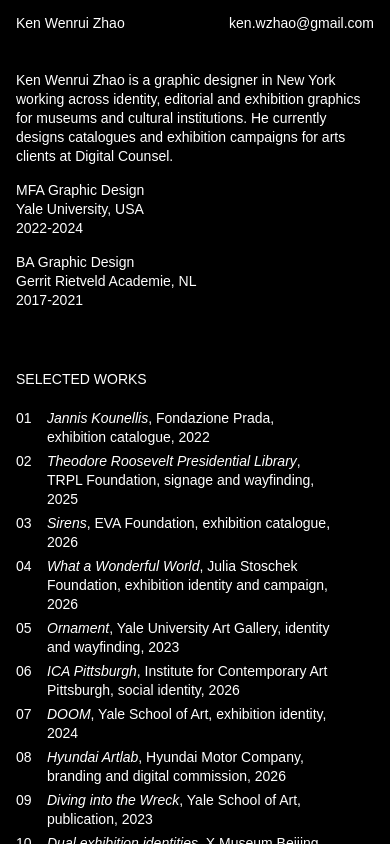
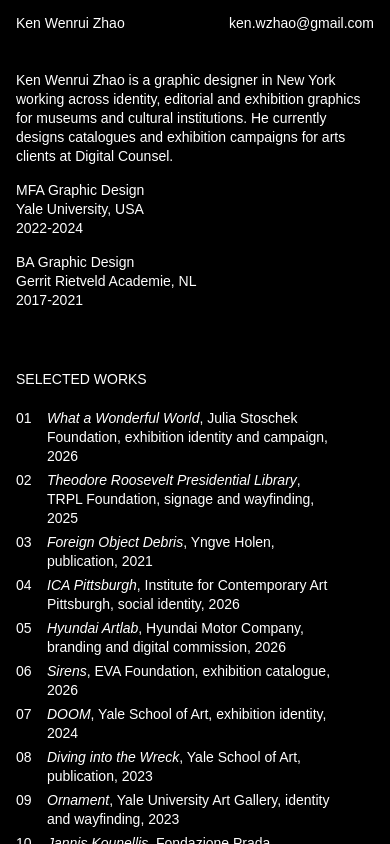
Before and after one commit to serpenskirt/portfolio-2027, a plain HTML site: page index.html in a window 390 px wide. Drawn offline with Linux system fonts and the light colour scheme.

Commit message:
New work order from the Contents page (01 JSF … 13 Rietveld); phone index preview keeps the index's line spacing
Co-Authored-By: Claude Opus 5.5 <noreply@anthropic.com>

```diff
--- a/index.html
+++ b/index.html
@@ -126,8 +126,10 @@
   #nav.only-near:not(.open) #index li:not(.near) { visibility: hidden; }
   /* Moving the mouse onto the preview opens the full index straight away */
   #nav.preview #index li.near { pointer-events: auto; }
-  /* phones: the preview lines get a taller tap area (same layout); a tap on them opens the full index */
-  body.mobile #nav.preview:not(.open) #index li.near { padding-top: 8px; padding-bottom: 8px; margin-top: -8px; margin-bottom: -8px; position: relative; }
+  /* phones: the preview lines get a taller tap area from an invisible overlay, so the line spacing stays the index's;
+     a tap on them opens the full index */
+  body.mobile #nav.preview:not(.open) #index li.near { position: relative; }
+  body.mobile #nav.preview:not(.open) #index li.near::after { content: ''; position: absolute; left: 0; right: 0; top: -6px; bottom: -6px; }
 
   @media (prefers-reduced-motion: reduce) { :root { --move: 1ms; } }
   @supports (height: 100dvh) { :root { --u: min(calc(100vw / 1920), calc(100dvh / 1080)); } }
@@ -183,9 +185,15 @@
 const A = 'assets/';
 const PGH = [1, 2, 3, 4, 5, 6, 7].map(n => `06-pgh-${n}.jpg`);   // "This Month in Pittsburgh", November: the seven slides of one post
 const WORKS = [
-  { no: '01', title: 'Jannis Kounellis', client: 'Fondazione Prada', scope: 'exhibition catalogue', year: '2022', slides: [
-    [ { img: '01-cover.jpg', x: 178, y: 216, w: 488, h: 649 }, { img: '01-spread-1.jpg', x: 756, y: 216, w: 1002, h: 649 } ],
-    [ { img: '01-spread-2.jpg', x: 54, y: 151, w: 1071, h: 733 }, { img: '01-spread-3.jpg', x: 1159, y: 151, w: 689, h: 460 } ],
+  { no: '01', title: 'What a Wonderful World', client: 'Julia Stoschek Foundation', scope: 'exhibition identity and campaign', year: '2026', slides: [
+    [ { video: '04-hero-reel.mp4', poster: '04-hero-reel-poster.jpg', x: 23, y: 0, w: 1875, h: 1093 } ],
+    [ { img: '04-lockup.jpg', x: 511, y: 216, w: 518, h: 648 }, { img: '04-artist-list.jpg', x: 1044, y: 216, w: 365, h: 648 } ],
+    // website: cut from Ken's reference video (same frames and timing, backdrop removed). The desktop screen plays alone until 5.0 s,
+    // then eases down beside the phone. Positions keep the reference's proportions, scaled to the 10% margins.
+    [ { phone: true, video: '04-web-phone.mp4', poster: '04-web-phone-poster.jpg', x: 192, y: 247.9, w: 293, h: 584.3, radius: 46.9, after: true },
+      { video: '04-web-desktop.mp4', poster: '04-web-desktop-poster.jpg', x: 559.4, y: 247.9, w: 1168.6, h: 584.3, intro: { x: 192, y: 154.5, w: 1536, until: 5.0 } } ],
+    [ { igpost: true, video: '04-ig-post.mp4', poster: '04-ig-post-poster.jpg', x: 620, y: 216, w: 328, h: 654, radius: 52 },
+      { igreel: true, video: '04-ig-reel.mp4', poster: '04-ig-reel-poster.jpg', x: 978, y: 219, w: 325, h: 648, radius: 52 } ],
   ] },
   { no: '02', title: 'Theodore Roosevelt Presidential Library', client: 'TRPL Foundation', scope: 'signage and wayfinding', year: '2025', slides: [
     [ { img: '02-opener.jpg', x: 313, y: 108, w: 1295, h: 864 } ],
@@ -195,26 +203,14 @@ const WORKS = [
     [ { video: '02-signage-2-2x.mp4', poster: '02-signage-2-poster.jpg', x: 347, y: 108, w: 1226, h: 864 } ],
     [ { img: '02-exhibition.jpg', x: 384, y: 108, w: 1152, h: 864 } ],
   ] },
-  { no: '03', title: 'Sirens', client: 'EVA Foundation', scope: 'exhibition catalogue', year: '2026', oneLine: true, slides: [
-    // Ken's re-cut on the Web Outline (2026-11-21): front cover (his slight crop baked in) + Judy Chicago; spread 19 print mock + index
-    [ { img: '03-cover-front-crop.jpg', x: 345, y: 279, w: 385, h: 583 }, { img: '03-judy-chicago.jpg', x: 820, y: 279, w: 754, h: 583 } ],
-    [ { img: '03-spread-19.jpg', x: 192, y: 193, w: 894.6, h: 694.7 }, { img: '03-index.jpg', x: 1104.7, y: 193, w: 621.5, h: 480.3 } ],
+  { no: '03', title: 'Foreign Object Debris', client: 'Yngve Holen', scope: 'publication', year: '2021', slides: [
+    [ { img: '11-cover.jpg', x: 608, y: 115, w: 703, h: 850 } ],
+    [ { img: '11-spread-text.jpg', x: 0, y: 229, w: 715, h: 842 }, { img: '11-spread-sculpture.jpg', x: 734, y: 238, w: 1180, h: 842 } ],
+    // slides 3-4 restored from Ken's January 2025 deck export (Portfolio_Zhao.pdf pp. 20-21), images from Fod Book Photos and fod_3.png
+    [ { img: '11-spread-yellow.jpg', x: 0, y: 204.5, w: 1062.1, h: 841.7 }, { img: '11-spread-gallery.jpg', x: 1091.5, y: 215.1, w: 828.5, h: 820.5 } ],
+    [ { img: '11-spread-carbon.jpg', x: 0, y: 169.1, w: 1113.8, h: 874.9 }, { img: '11-photo-red.jpg', x: 1137.8, y: 255.6, w: 782.2, h: 755.8 } ],
   ] },
-  { no: '04', title: 'What a Wonderful World', client: 'Julia Stoschek Foundation', scope: 'exhibition identity and campaign', year: '2026', slides: [
-    [ { video: '04-hero-reel.mp4', poster: '04-hero-reel-poster.jpg', x: 23, y: 0, w: 1875, h: 1093 } ],
-    [ { img: '04-lockup.jpg', x: 511, y: 216, w: 518, h: 648 }, { img: '04-artist-list.jpg', x: 1044, y: 216, w: 365, h: 648 } ],
-    // website: cut from Ken's reference video (same frames and timing, backdrop removed). The desktop screen plays alone until 5.0 s,
-    // then eases down beside the phone. Positions keep the reference's proportions, scaled to the 10% margins.
-    [ { phone: true, video: '04-web-phone.mp4', poster: '04-web-phone-poster.jpg', x: 192, y: 247.9, w: 293, h: 584.3, radius: 46.9, after: true },
-      { video: '04-web-desktop.mp4', poster: '04-web-desktop-poster.jpg', x: 559.4, y: 247.9, w: 1168.6, h: 584.3, intro: { x: 192, y: 154.5, w: 1536, until: 5.0 } } ],
-    [ { igpost: true, video: '04-ig-post.mp4', poster: '04-ig-post-poster.jpg', x: 620, y: 216, w: 328, h: 654, radius: 52 },
-      { igreel: true, video: '04-ig-reel.mp4', poster: '04-ig-reel-poster.jpg', x: 978, y: 219, w: 325, h: 648, radius: 52 } ],
-  ] },
-  { no: '05', title: 'Ornament', client: 'Yale University Art Gallery', scope: 'identity and wayfinding', year: '2023', slides: [
-    [ { img: '05-installed.jpg', x: 312, y: 108, w: 1296, h: 864 } ],
-    [ { img: '05-elevation.jpg', x: 192, y: 108, w: 1536, h: 864 } ],
-  ] },
-  { no: '06', title: 'ICA Pittsburgh', client: 'Institute for Contemporary Art Pittsburgh', scope: 'social identity', year: '2026', slides: [
+  { no: '04', title: 'ICA Pittsburgh', client: 'Institute for Contemporary Art Pittsburgh', scope: 'social identity', year: '2026', slides: [
     [ { video: '06-key-visual.mp4', poster: '06-key-visual-poster.jpg', x: 192, y: 108, w: 1536, h: 864 } ],
     [ { img: '06-oq-1.jpg', x: 216, y: 216, w: 486, h: 648 }, { img: '06-oq-2.jpg', x: 717, y: 216, w: 486, h: 648 }, { img: '06-oq-3.jpg', x: 1218, y: 216, w: 486, h: 648 } ],   // stills (Ken: "those should be still, not video")
     // one carousel post, played as a slideshow: the phone stays put and the seven slides step through it one at a time;
@@ -224,12 +220,7 @@ const WORKS = [
     [ { img: '06-wall-01.jpg', x: 313, y: 108, w: 323.5, h: 431.3 }, { img: '06-wall-02.jpg', x: 636.5, y: 108, w: 323.5, h: 431.3 }, { img: '06-wall-05.jpg', x: 960, y: 108, w: 323.5, h: 431.3 }, { img: '06-wall-03.jpg', x: 1283.5, y: 108, w: 323.5, h: 431.3 },
       { img: '06-wall-12.jpg', x: 313, y: 538.9, w: 323.5, h: 431.3 }, { img: '06-wall-11.jpg', x: 636.5, y: 538.9, w: 323.5, h: 431.3 }, { img: '06-wall-06.jpg', x: 960, y: 538.9, w: 323.5, h: 431.3 }, { img: '06-wall-10.jpg', x: 1283.5, y: 538.9, w: 323.5, h: 431.3 } ],
   ] },
-  // 07, 09, 10, 11, 13: Ken's two live-deck slides each ("directly copy from my original portfolio"), deck positions and crops
-  { no: '07', title: 'DOOM', client: 'Yale School of Art', scope: 'exhibition identity', year: '2024', slides: [
-    [ { img: '07-poster.jpg', x: 297, y: 135, w: 573, h: 810 }, { img: '07-mark.jpg', x: 960, y: 539.4, w: 323.5, h: 405.6 }, { img: '07-handout.jpg', x: 1298.5, y: 539.4, w: 323.5, h: 405.6 } ],
-    [ { img: '07-poster-held.jpg', x: 333, y: 155, w: 514, h: 770 }, { img: '07-poster-wall.jpg', x: 1028, y: 155, w: 514, h: 770 } ],
-  ] },
-  { no: '08', title: 'Hyundai Artlab', client: 'Hyundai Motor Company', scope: 'branding and digital commission', year: '2026', slides: [
+  { no: '05', title: 'Hyundai Artlab', client: 'Hyundai Motor Company', scope: 'branding and digital commission', year: '2026', slides: [
     // four slides, kept minimal (Ken): the "Hyundai Artlab" wordmark from the film outro, alone, filling the window; the light leaks in use,
     // three stories stepping through one phone (story header, centred in the screen, no reply bar) while the matching clean leak fills the window behind;
     // the digital commissions on the site beside a supercut of their social pieces; three other pieces, the ICA 06-2 arrangement:
@@ -243,25 +234,32 @@ const WORKS = [
     [ { video: '08-editorspick.mp4', poster: '08-editorspick-poster.jpg', x: 216, y: 216, w: 486, h: 648 }, { img: '08-aef-opencall.jpg', x: 717, y: 216, w: 486, h: 648 },
       { video: '08-chia-garden.mp4', poster: '08-chia-garden-poster.jpg', x: 1218, y: 216, w: 486, h: 648 } ],
   ] },
-  { no: '09', title: 'Diving into the Wreck', client: 'Yale School of Art', scope: 'publication', year: '2023', slides: [
+  { no: '06', title: 'Sirens', client: 'EVA Foundation', scope: 'exhibition catalogue', year: '2026', oneLine: true, slides: [
+    // Ken's re-cut on the Web Outline (2026-11-21): front cover (his slight crop baked in) + Judy Chicago; spread 19 print mock + index
+    [ { img: '03-cover-front-crop.jpg', x: 345, y: 279, w: 385, h: 583 }, { img: '03-judy-chicago.jpg', x: 820, y: 279, w: 754, h: 583 } ],
+    [ { img: '03-spread-19.jpg', x: 192, y: 193, w: 894.6, h: 694.7 }, { img: '03-index.jpg', x: 1104.7, y: 193, w: 621.5, h: 480.3 } ],
+  ] },
+  // DOOM, Diving into the Wreck, X Museum, Foreign Object Debris, Rietveld: Ken's live-deck slides ("directly copy from my original portfolio"), deck positions and crops
+  { no: '07', title: 'DOOM', client: 'Yale School of Art', scope: 'exhibition identity', year: '2024', slides: [
+    [ { img: '07-poster.jpg', x: 297, y: 135, w: 573, h: 810 }, { img: '07-mark.jpg', x: 960, y: 539.4, w: 323.5, h: 405.6 }, { img: '07-handout.jpg', x: 1298.5, y: 539.4, w: 323.5, h: 405.6 } ],
+    [ { img: '07-poster-held.jpg', x: 333, y: 155, w: 514, h: 770 }, { img: '07-poster-wall.jpg', x: 1028, y: 155, w: 514, h: 770 } ],
+  ] },
+  { no: '08', title: 'Diving into the Wreck', client: 'Yale School of Art', scope: 'publication', year: '2023', slides: [
     // Ken tightened all three to one 468 px band (2026-11-21); slide 3's crops are baked into the -crop files
     [ { img: '09-cover.jpg', x: 463, y: 307.3, w: 321, h: 465.4 }, { img: '09-spread-poem.jpg', x: 842, y: 306, w: 614.3, h: 468 } ],
     // slide 2 restored from Ken's January 2025 deck export (Portfolio_Zhao.pdf p. 3), images from the DIW_Ken scans
     [ { img: '09-spread-plates.jpg', x: 345, y: 306, w: 597, h: 468 }, { img: '09-spread-essay.jpg', x: 957, y: 306, w: 618, h: 468 } ],
     [ { img: '09-spread-photos-crop.jpg', x: 326, y: 306, w: 640.3, h: 468 }, { img: '09-spread-diagram-crop.jpg', x: 978.1, y: 306, w: 616.7, h: 468 } ],
   ] },
-  { no: '10', title: 'Dual exhibition identities', client: 'X Museum Beijing', scope: 'exhibition identity', year: '2021', slides: [
-    [ { img: '10-poster-collection.jpg', x: 325, y: 157, w: 542, h: 766 }, { img: '10-poster-issy-wood.jpg', x: 1053, y: 157, w: 542, h: 766 } ],
-    [ { img: '10-brochures.jpg', x: 0, y: 0, w: 1920, h: 1080 } ],
+  { no: '09', title: 'Ornament', client: 'Yale University Art Gallery', scope: 'identity and wayfinding', year: '2023', slides: [
+    [ { img: '05-installed.jpg', x: 312, y: 108, w: 1296, h: 864 } ],
+    [ { img: '05-elevation.jpg', x: 192, y: 108, w: 1536, h: 864 } ],
   ] },
-  { no: '11', title: 'Foreign Object Debris', client: 'Yngve Holen', scope: 'publication', year: '2021', slides: [
-    [ { img: '11-cover.jpg', x: 608, y: 115, w: 703, h: 850 } ],
-    [ { img: '11-spread-text.jpg', x: 0, y: 229, w: 715, h: 842 }, { img: '11-spread-sculpture.jpg', x: 734, y: 238, w: 1180, h: 842 } ],
-    // slides 3-4 restored from Ken's January 2025 deck export (Portfolio_Zhao.pdf pp. 20-21), images from Fod Book Photos and fod_3.png
-    [ { img: '11-spread-yellow.jpg', x: 0, y: 204.5, w: 1062.1, h: 841.7 }, { img: '11-spread-gallery.jpg', x: 1091.5, y: 215.1, w: 828.5, h: 820.5 } ],
-    [ { img: '11-spread-carbon.jpg', x: 0, y: 169.1, w: 1113.8, h: 874.9 }, { img: '11-photo-red.jpg', x: 1137.8, y: 255.6, w: 782.2, h: 755.8 } ],
+  { no: '10', title: 'Jannis Kounellis', client: 'Fondazione Prada', scope: 'exhibition catalogue', year: '2022', slides: [
+    [ { img: '01-cover.jpg', x: 178, y: 216, w: 488, h: 649 }, { img: '01-spread-1.jpg', x: 756, y: 216, w: 1002, h: 649 } ],
+    [ { img: '01-spread-2.jpg', x: 54, y: 151, w: 1071, h: 733 }, { img: '01-spread-3.jpg', x: 1159, y: 151, w: 689, h: 460 } ],
   ] },
-  { no: '12', title: 'Culture of Bathe-ing', client: 'Therme Group', scope: 'campaign', year: '2026', slides: [
+  { no: '11', title: 'Culture of Bathe-ing', client: 'Therme Group', scope: 'campaign', year: '2026', slides: [
     // only pieces whose files carry KZ: the thermal-glow logo (Ken's dark-ad folder, looped), the wheat-paste triptych,
     // the posters on the street (dusk, night), Ken's two dark ads as stories in the standard phone
     [ { video: '12-thermal-logo.mp4', poster: '12-thermal-logo-poster.jpg', x: 192, y: 108, w: 1536, h: 864 } ],
@@ -269,6 +267,10 @@ const WORKS = [
     [ { img: '12-street-dusk.jpg', x: 198, y: 257.25, w: 754, h: 565.5 }, { img: '12-street-night.jpg', x: 967, y: 257.25, w: 754, h: 565.5 } ],
     [ { phone: true, story: true, video: '12-dark-ad-1.mp4', poster: '12-dark-ad-1-poster.jpg', x: 617, y: 213, w: 328, h: 654, radius: 52.5 },
       { phone: true, story: true, video: '12-dark-ad-2.mp4', poster: '12-dark-ad-2-poster.jpg', x: 975, y: 213, w: 328, h: 654, radius: 52.5 } ],
+  ] },
+  { no: '12', title: 'Dual exhibition identities', client: 'X Museum Beijing', scope: 'exhibition identity', year: '2021', slides: [
+    [ { img: '10-poster-collection.jpg', x: 325, y: 157, w: 542, h: 766 }, { img: '10-poster-issy-wood.jpg', x: 1053, y: 157, w: 542, h: 766 } ],
+    [ { img: '10-brochures.jpg', x: 0, y: 0, w: 1920, h: 1080 } ],
   ] },
   { no: '13', title: 'Rietveld Graduation Show', client: 'Gerrit Rietveld Academie', scope: 'identity', year: '2021', slides: [
     [ { img: '13-poster.jpg', x: 607, y: 73, w: 706, h: 881 } ],
@@ -282,44 +284,44 @@ WORKS.forEach(w => { if (!w.slides.length) { w.slides = [null]; w.placeholder =
    Items not listed are hidden on phones. bare: no device around it (Ken removed the phone mocks);
    r: corner radius; src: a phone-only file (Ken cropped that picture differently in the phone frame). */
 const PHONE = {
-  '01-1': [[0, 107.8, 173, 174.4, 231.9], [1, 16, 419.9, 358, 231.9]],
-  '01-2': [[0, 16, 215, 358, 245], [1, 79.8, 475, 230.3, 153.8]],
+  '01-1': [[0, 16, 309.7, 358, 208.7]],
+  '01-2': [[1, 94, 243, 201.5, 358.3]],
+  '01-3': [[0, 65, 163, 260, 518, { bare: 1, r: 40, video: '04-web-phone-m.mp4', poster: '04-web-phone-m-poster.jpg' }]],   // the phone stream from 5.0 s (black before that)
+  '01-4': [[1, 45, 123, 300, 598.2]],
   '02-1': [[0, 16, 294.6, 358, 238.9]],
   '02-2': [[0, 16, 287.9, 358, 252.3]],
   '02-3': [[1, 116, 177, 158.1, 237.2], [2, 116, 429.2, 158.1, 237.2]],
   '02-4': [[0, 16, 287.9, 358, 252.3]],
   '02-5': [[0, 16, 279.8, 358, 268.5]],
-  '03-1': [[0, 108, 143, 175, 265], [1, 16, 423, 359, 277]],
-  '03-2': [[0, 16, 186, 358, 278], [1, 80, 479, 230, 178]],
-  '04-1': [[0, 16, 309.7, 358, 208.7]],
-  '04-2': [[1, 94, 243, 201.5, 358.3]],
-  '04-3': [[0, 65, 163, 260, 518, { bare: 1, r: 40, video: '04-web-phone-m.mp4', poster: '04-web-phone-m-poster.jpg' }]],   // the phone stream from 5.0 s (black before that)
-  '04-4': [[1, 45, 123, 300, 598.2]],
-  '05-1': [[0, 16, 294.7, 358, 238.7]],
-  '05-2': [[0, 16, 313.3, 358, 201.4]],
-  '06-1': [[0, 16, 313.3, 358, 201.4]],
-  '06-2': [[1, 106, 177, 177.9, 237.2], [2, 106, 429.2, 177.9, 237.2]],
-  '06-3': [[0, 65, 248, 260, 347, { bare: 1, r: 0 }]],
-  '06-4': [[0, 16, 294.7, 89.5, 119.3], [1, 105.5, 294.7, 89.5, 119.3], [2, 195, 294.7, 89.5, 119.3], [3, 284.5, 294.7, 89.5, 119.3],
+  '03-1': [[0, 16, 197.6, 358, 432.9]],
+  '03-2': [[1, 17, 294, 358, 255.5]],
+  '03-3': [[0, 17, 297, 358, 249, { src: 'm-11-spread-yellow.jpg' }]],
+  '03-4': [[1, 15, 300, 359, 243]],
+  '04-1': [[0, 16, 313.3, 358, 201.4]],
+  '04-2': [[1, 106, 177, 177.9, 237.2], [2, 106, 429.2, 177.9, 237.2]],
+  '04-3': [[0, 65, 248, 260, 347, { bare: 1, r: 0 }]],
+  '04-4': [[0, 16, 294.7, 89.5, 119.3], [1, 105.5, 294.7, 89.5, 119.3], [2, 195, 294.7, 89.5, 119.3], [3, 284.5, 294.7, 89.5, 119.3],
            [4, 16, 413.9, 89.5, 119.3], [5, 105.5, 413.9, 89.5, 119.3], [6, 195, 413.9, 89.5, 119.3], [7, 284.5, 413.9, 89.5, 119.3]],
+  '05-2': [[0, 65, 191, 260, 462, { bare: 1, r: 8.8 }]],
+  '05-3': [[0, 65, 155, 260, 534, { bare: 1, r: 13.2 }]],
+  '05-4': [[0, 65, 248, 260, 347]],
+  '06-1': [[0, 108, 143, 175, 265], [1, 16, 423, 359, 277]],
+  '06-2': [[0, 16, 186, 358, 278], [1, 80, 479, 230, 178]],
   '07-1': [[0, 60, 314, 269, 380], [1, 69, 150, 118, 148], [2, 202, 150, 118, 149]],
   '07-2': [[1, 50, 204, 290, 435]],
-  '08-2': [[0, 65, 191, 260, 462, { bare: 1, r: 8.8 }]],
-  '08-3': [[0, 65, 155, 260, 534, { bare: 1, r: 13.2 }]],
-  '08-4': [[0, 65, 248, 260, 347]],
-  '09-1': [[0, 107.5, 152, 175, 253], [1, 16, 420, 358, 272.7]],
-  '09-2': [[0, 21.9, 192, 346.2, 270.7], [1, 80, 477.7, 230, 174, { src: 'm-09-spread-essay.jpg' }]],
-  '09-3': [[0, 74.8, 190, 239.5, 175], [1, 15, 380.7, 359, 272.5]],
-  '10-1': [[0, 15, 301, 172, 242], [1, 202, 301, 172, 243]],
-  '10-2': [[0, 16, 313.3, 358, 201.4]],
-  '11-1': [[0, 16, 197.6, 358, 432.9]],
-  '11-2': [[1, 17, 294, 358, 255.5]],
-  '11-3': [[0, 17, 297, 358, 249, { src: 'm-11-spread-yellow.jpg' }]],
-  '11-4': [[1, 15, 300, 359, 243]],
-  '12-1': [[0, 16, 313.3, 358, 201.4]],
-  '12-2': [[0, 17, 333, 358, 178.7]],
-  '12-3': [[1, 16, 288, 358, 268.5]],
-  '12-4': [[1, 65, 191, 260, 462, { bare: 1, r: 5.2 }]],
+  '08-1': [[0, 107.5, 152, 175, 253], [1, 16, 420, 358, 272.7]],
+  '08-2': [[0, 21.9, 192, 346.2, 270.7], [1, 80, 477.7, 230, 174, { src: 'm-09-spread-essay.jpg' }]],
+  '08-3': [[0, 74.8, 190, 239.5, 175], [1, 15, 380.7, 359, 272.5]],
+  '09-1': [[0, 16, 294.7, 358, 238.7]],
+  '09-2': [[0, 16, 313.3, 358, 201.4]],
+  '10-1': [[0, 107.8, 173, 174.4, 231.9], [1, 16, 419.9, 358, 231.9]],
+  '10-2': [[0, 16, 215, 358, 245], [1, 79.8, 475, 230.3, 153.8]],
+  '11-1': [[0, 16, 313.3, 358, 201.4]],
+  '11-2': [[0, 17, 333, 358, 178.7]],
+  '11-3': [[1, 16, 288, 358, 268.5]],
+  '11-4': [[1, 65, 191, 260, 462, { bare: 1, r: 5.2 }]],
+  '12-1': [[0, 15, 301, 172, 242], [1, 202, 301, 172, 243]],
+  '12-2': [[0, 16, 313.3, 358, 201.4]],
   '13-1': [[0, 16, 190.6, 358, 446.7]],
   '13-2': [[1, 65, 228, 260, 387]],
 };
```
